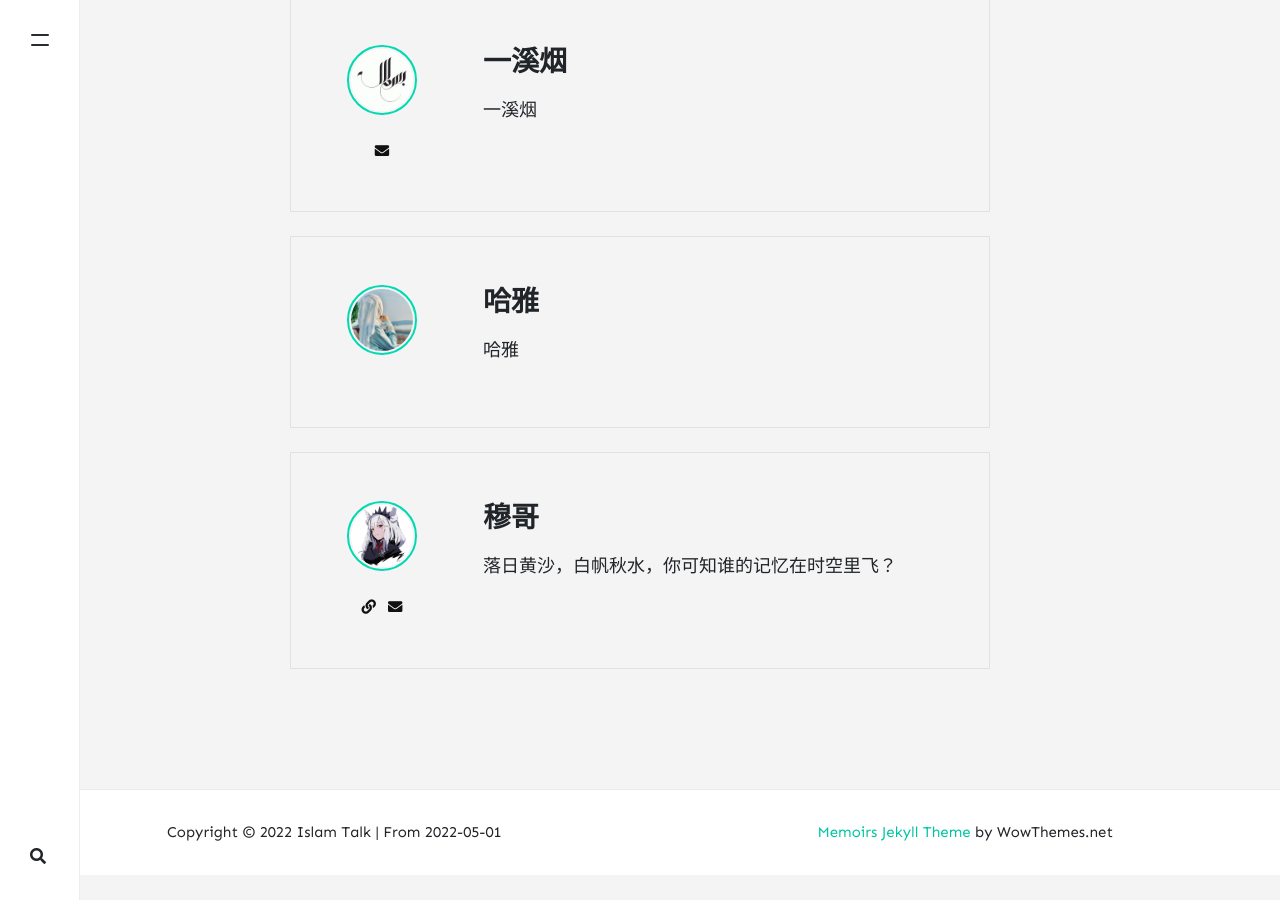
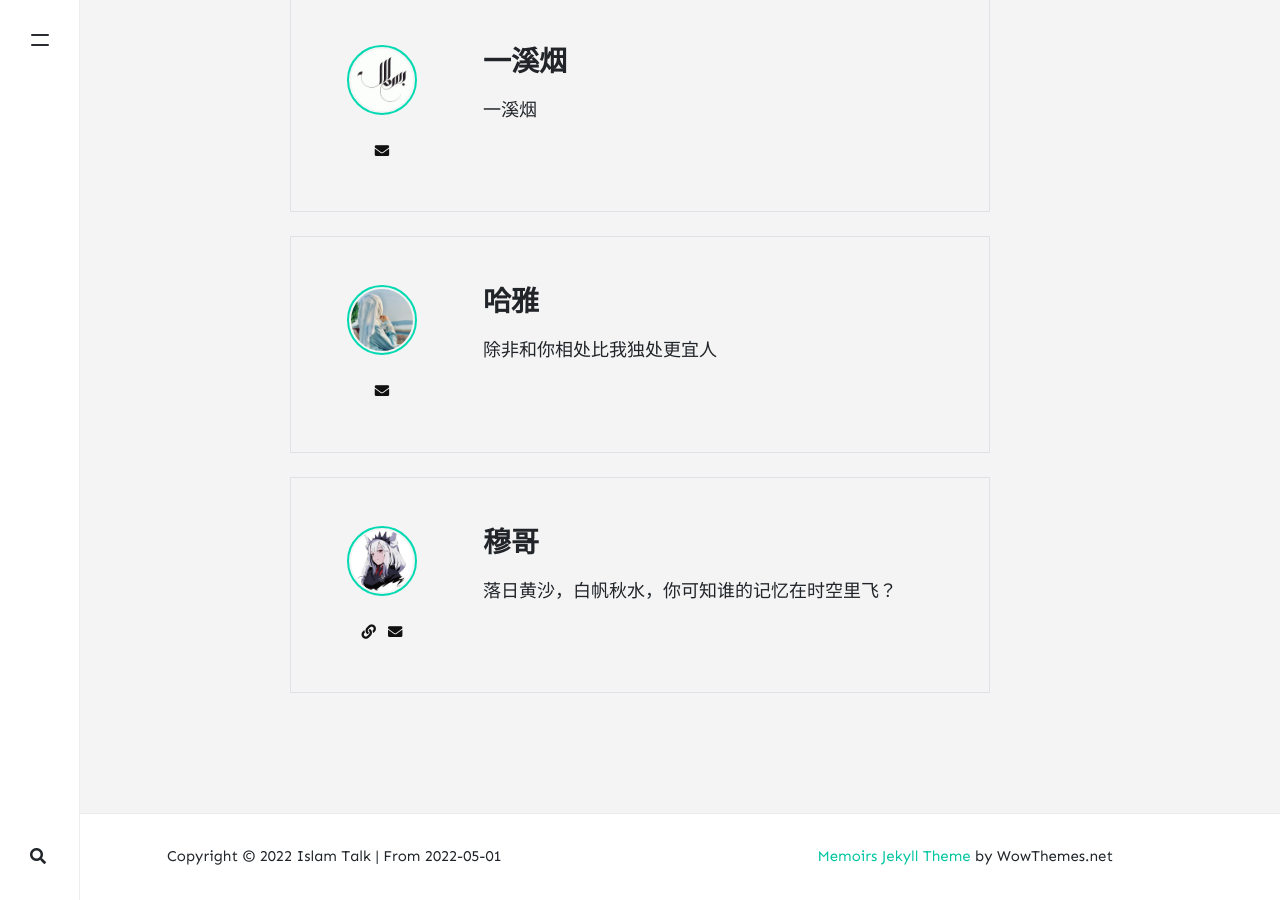
Before and after one commit to IslamTalk/IslamTalk.github.io, a Jekyll site: the page built from _pages/authors.html, in a window 1280 px wide and 900 px high, scrolled down 829 px. Built offline with Jekyll 4.4.1, drawn with Linux system fonts in a browser that asks for light colours; nearby versions of some CDN libraries; comment, search, counter and statistics services are not loaded; before the commit the page ends 1704 px from its top, so only the background shows below that.

Commit message:
更新作者信息

```diff
--- a/_config.yml
+++ b/_config.yml
@@ -38,8 +38,8 @@ authors:
     name: 哈雅
     display_name: 哈雅
     avatar: 'assets/images/avatar-haya.png'
-    # email: 179407960@qq.com
-    description: "哈雅"
+    email: 1760488856@qq.com
+    description: "除非和你相处比我独处更宜人"
 
   MegaMU:
     name: 穆哥
```
